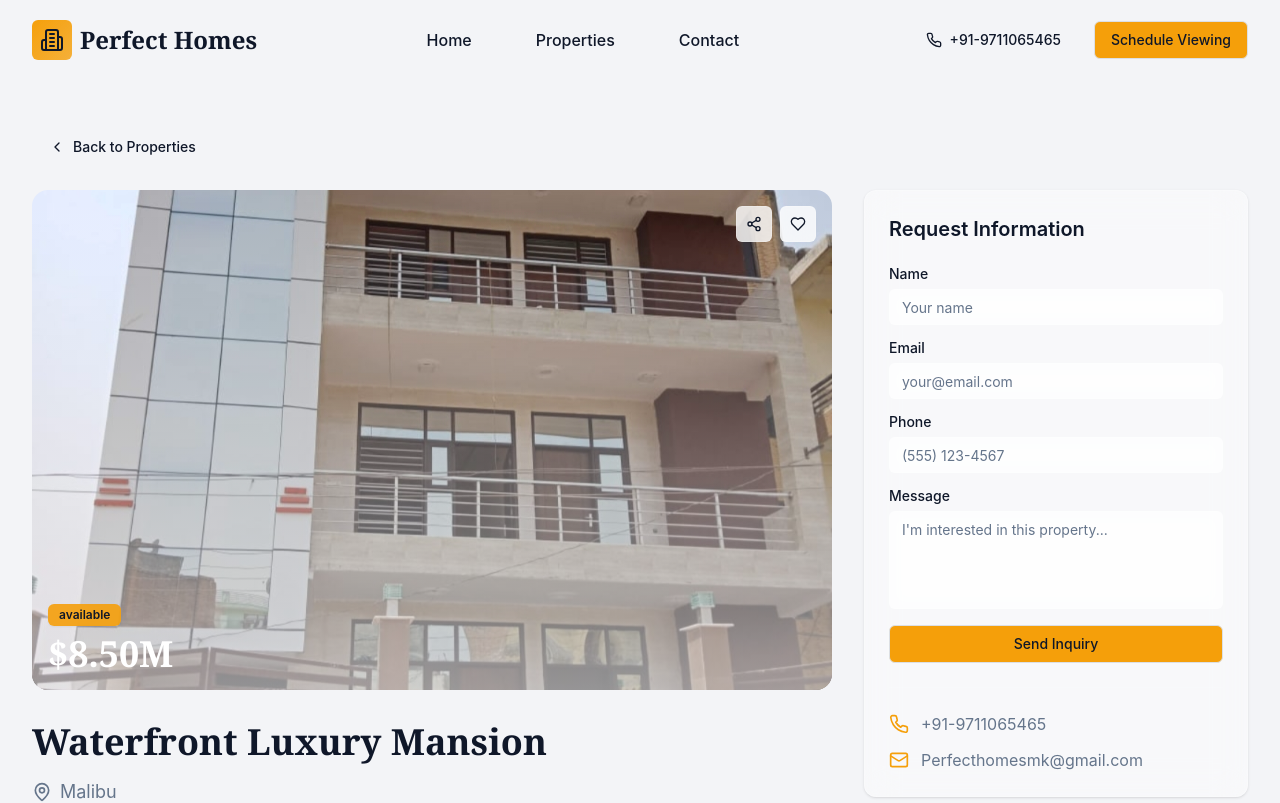
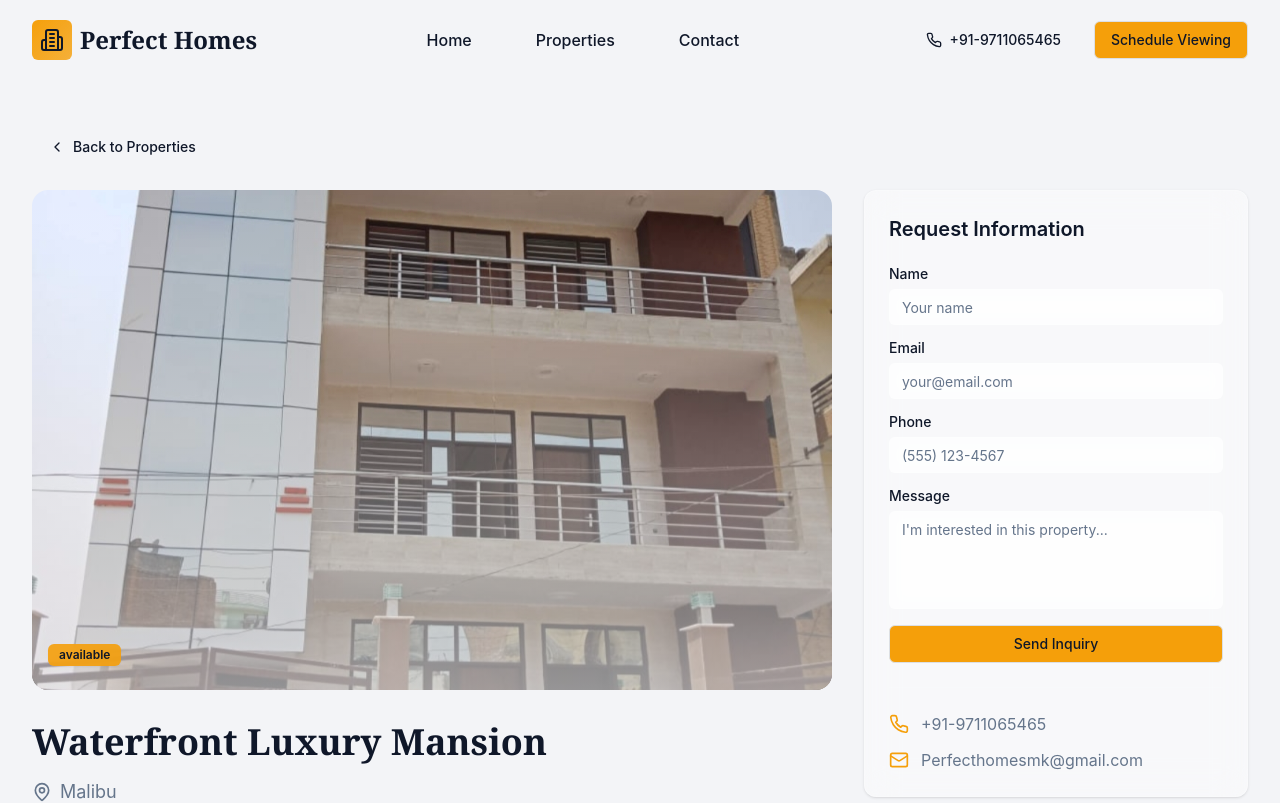
Before and after one commit to tascan25/Client_Perfect_Homes, a React (Vite) app: page /properties/1 in a window 1280 px wide. Shown: the top 803 px of the page. Built offline with nearby package versions, Linux system fonts and the light colour scheme.

Commit message:
updated the code for the property card and property details cars, hide the prices , heart and left and right icons

```diff
--- a/src/components/PropertyCard.tsx
+++ b/src/components/PropertyCard.tsx
@@ -46,19 +46,19 @@ export default function PropertyCard({ property, index = 0 }: PropertyCardProps)
               {property.status}
             </Badge>
 
-            <Button
+            {/* <Button
               size="icon"
               variant="ghost"
               className="absolute bottom-4 right-4 bg-card/60 backdrop-blur-sm border border-white/20 opacity-0 group-hover:opacity-100 transition-opacity"
               data-testid={`button-favorite-${property.id}`}
             >
               <Heart className="w-4 h-4" />
-            </Button>
+            </Button> */}
 
             <div className="absolute bottom-4 left-4">
-              <div className="text-3xl font-bold text-white font-serif">
+              {/* <div className="text-3xl font-bold text-white font-serif">
                 ${(property.price / 1000000).toFixed(2)}M
-              </div>
+              </div> */}
               <div className="text-sm text-white/80 flex items-center gap-1 mt-1">
                 <MapPin className="w-3 h-3" />
                 {property.location}
--- a/src/pages/PropertyDetail.tsx
+++ b/src/pages/PropertyDetail.tsx
@@ -121,7 +121,9 @@ export default function PropertyDetail() {
                 />
                 <div className="absolute inset-0 bg-gradient-to-t from-background/60 to-transparent" />
 
-                {images.length > 1 && (
+
+                // this is the section where if the more than one image is available for the properties then only it will be uncommented to show the next and previous buttons for image slider
+                {/* {images.length > 1 && (
                   <>
                     <Button
                       size="icon"
@@ -150,9 +152,9 @@ export default function PropertyDetail() {
                       <ChevronRight className="w-6 h-6" />
                     </Button>
                   </>
-                )}
+                )} */}
 
-                <div className="absolute top-4 right-4 flex gap-2">
+                {/* <div className="absolute top-4 right-4 flex gap-2">
                   <Button
                     size="icon"
                     variant="ghost"
@@ -169,15 +171,15 @@ export default function PropertyDetail() {
                   >
                     <Heart className="w-4 h-4" />
                   </Button>
-                </div>
+                </div> */}
 
                 <div className="absolute bottom-4 left-4">
                   <Badge className="bg-primary/90 backdrop-blur-sm mb-2">
                     {property.status}
                   </Badge>
-                  <div className="text-4xl font-bold text-white font-serif">
+                  {/* <div className="text-4xl font-bold text-white font-serif">
                     ${(property.price / 1000000).toFixed(2)}M
-                  </div>
+                  </div> */}
                 </div>
               </div>
 
```
